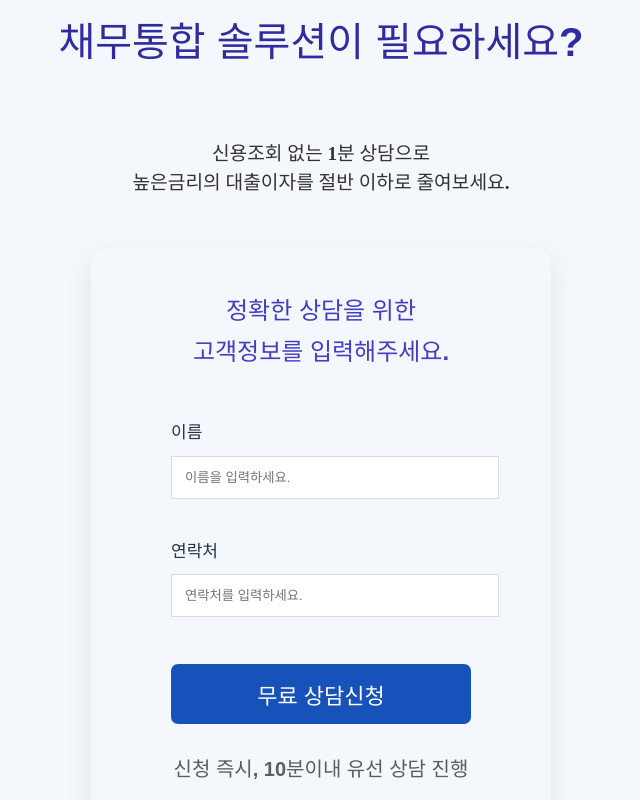
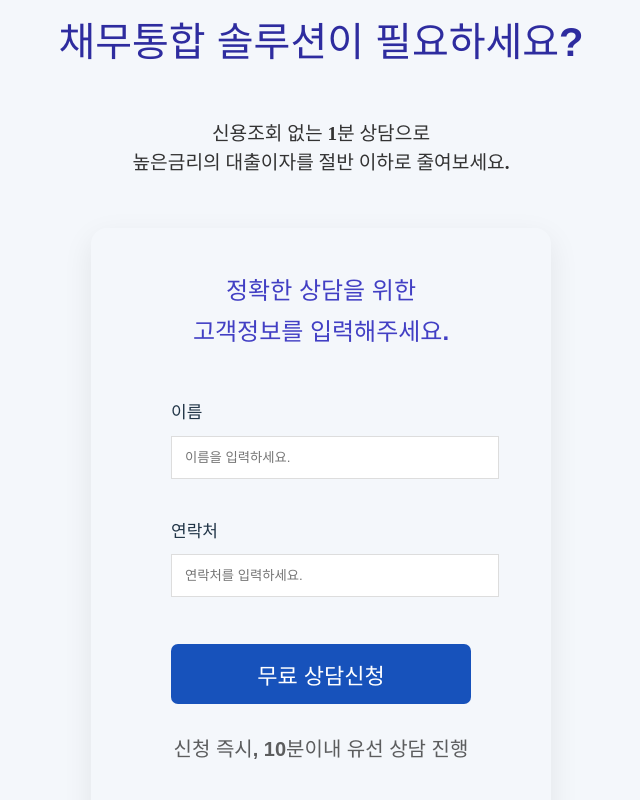
Before and after one commit to tara794600-bot/ziwon, a React (Vite) app: page / in a window 1280 px wide. Shown: the part 3320-4120 px from the top of the page, without its empty margins (319-959 px from the left). Built offline with nearby package versions, Linux system fonts and the light colour scheme.

Commit message:
Update App.css

```diff
--- a/src/App.css
+++ b/src/App.css
@@ -436,7 +436,7 @@ color: #111111d2;
 
 .조회묶음{
 position: relative;
-top: 50px;
+top: 30px;
 margin-bottom: -60px;
 
 }
```
